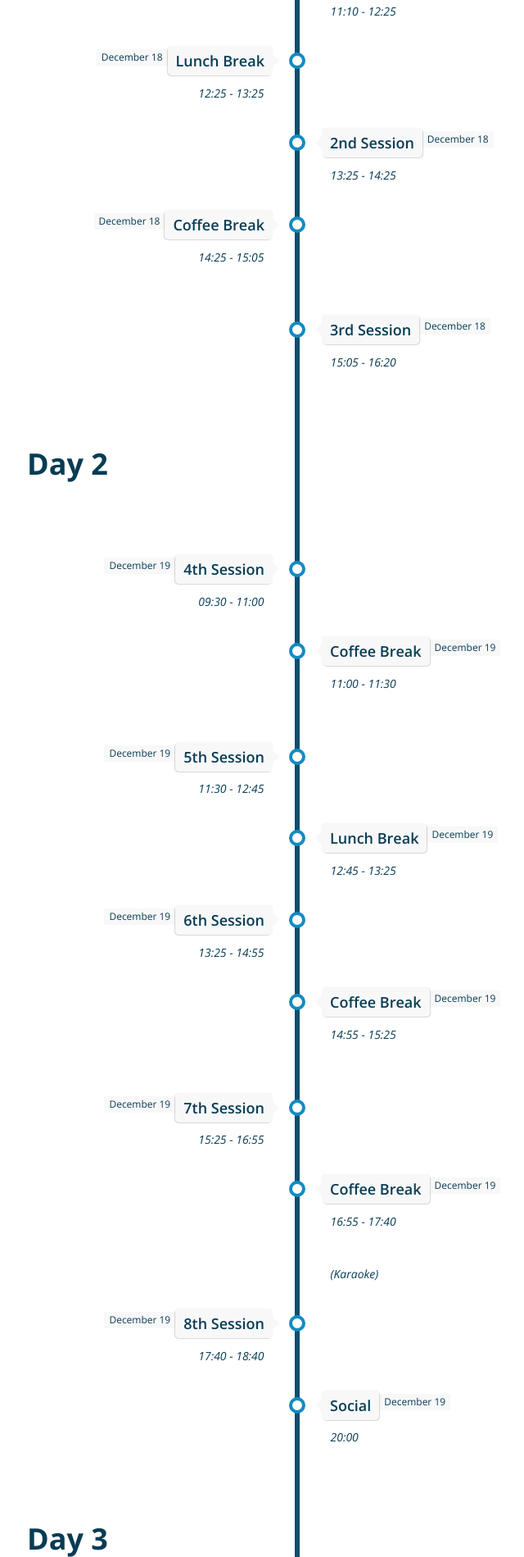
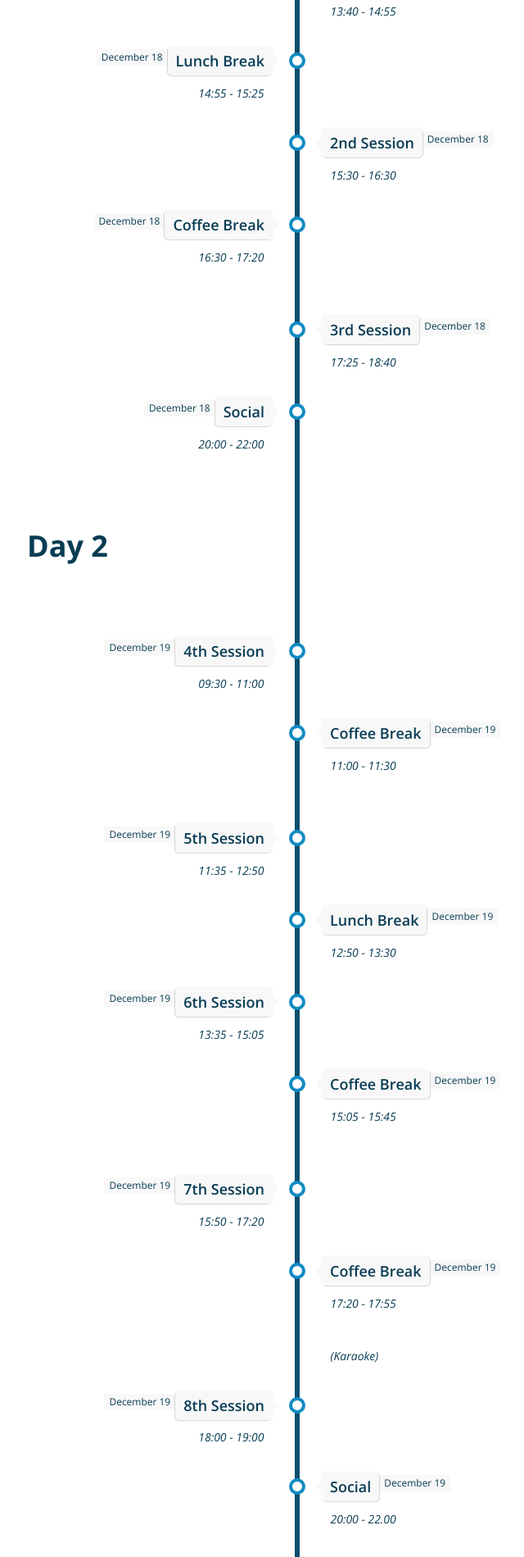
Before and after one commit to selimertoker/namun21.com, a plain HTML site: page embedschedule.html in a window 1280 px wide. Shown: the part 401-2300 px from the top of the page at 82% size, without its empty margins (277-917 px from the left). Drawn offline with nearby package versions, Linux system fonts and the light colour scheme.

Commit message:
Update embedschedule.html

```diff
--- a/embedschedule.html
+++ b/embedschedule.html
@@ -303,7 +303,7 @@
 				<span class="flag">Opening Ceremony</span>
 				<span class="time-wrapper"><span class="time">December 18</span></span>
 			</div>
-			<div class="desc">10:00 - 11:00</div>
+			<div class="desc">11:05 - 12:35</div>
 		</div>
 	</li>
 
@@ -314,7 +314,7 @@
 				<span class="flag">Coffee Break</span>
 				<span class="time-wrapper"><span class="time">December 18</span></span>
 			</div>
-			<div class="desc">11:00 - 11:10</div>
+			<div class="desc">12:35 - 13:35</div>
 			<br>
 		</div>
 	</li>
@@ -326,7 +326,7 @@
 				<span class="flag">1st Session</span>
 				<span class="time-wrapper"><span class="time">December 18</span></span>
 			</div>
-			<div class="desc">11:10 - 12:25</div>
+			<div class="desc">13:40 - 14:55</div>
 		</div>
 	</li>
 
@@ -336,7 +336,7 @@
 				<span class="flag">Lunch Break</span>
 				<span class="time-wrapper"><span class="time">December 18</span></span>
 			</div>
-			<div class="desc">12:25 - 13:25</div>
+			<div class="desc">14:55 - 15:25</div>
 		</div>
 	</li>
 
@@ -346,7 +346,7 @@
 				<span class="flag">2nd Session</span>
 				<span class="time-wrapper"><span class="time">December 18</span></span>
 			</div>
-			<div class="desc">13:25 - 14:25</div>
+			<div class="desc">15:30 - 16:30</div>
 		</div>
 	</li>
 
@@ -356,7 +356,7 @@
 				<span class="flag">Coffee Break</span>
 				<span class="time-wrapper"><span class="time">December 18</span></span>
 			</div>
-			<div class="desc">14:25 - 15:05</div>
+			<div class="desc">16:30 - 17:20</div>
 			<br>
 			<!--<div class="desc">(Karaoke)</div>-->
 		</div>
@@ -367,7 +367,16 @@
 				<span class="flag">3rd Session</span>
 				<span class="time-wrapper"><span class="time">December 18</span></span>
 			</div>
-			<div class="desc">15:05 - 16:20</div>
+			<div class="desc">17:25 - 18:40</div>
+		</div>
+	</li>
+	  <li>
+		<div class="direction-l">
+			<div class="flag-wrapper">
+				<span class="flag">Social</span>
+				<span class="time-wrapper"><span class="time">December 18</span></span>
+			</div>
+			<div class="desc">20:00 - 22:00</div>
 		</div>
 	</li>
 <br>
@@ -404,7 +413,7 @@
 				<span class="flag">5th Session</span>
 				<span class="time-wrapper"><span class="time">December 19</span></span>
 			</div>
-			<div class="desc">11:30 - 12:45</div>
+			<div class="desc">11:35 - 12:50</div>
 		</div>
 	</li>
 
@@ -415,7 +424,7 @@
 				<span class="flag">Lunch Break</span>
 				<span class="time-wrapper"><span class="time">December 19</span></span>
 			</div>
-			<div class="desc">12:45 - 13:25</div>
+			<div class="desc">12:50 - 13:30</div>
 		</div>
 	</li>
 
@@ -425,7 +434,7 @@
 				<span class="flag">6th Session</span>
 				<span class="time-wrapper"><span class="time">December 19</span></span>
 			</div>
-			<div class="desc">13:25 - 14:55</div>
+			<div class="desc">13:35 - 15:05</div>
 		</div>
 	</li>
 
@@ -435,7 +444,7 @@
 				<span class="flag">Coffee Break</span>
 				<span class="time-wrapper"><span class="time">December 19</span></span>
 			</div>
-			<div class="desc">14:55 - 15:25</div>
+			<div class="desc">15:05 - 15:45</div>
 			<br>
 		</div>
 	</li>
@@ -446,7 +455,7 @@
 				<span class="flag">7th Session</span>
 				<span class="time-wrapper"><span class="time">December 19</span></span>
 			</div>
-			<div class="desc">15:25 - 16:55</div>
+			<div class="desc">15:50 - 17:20</div>
 		</div>
 	</li>
   <li>
@@ -455,7 +464,7 @@
 				<span class="flag">Coffee Break</span>
 				<span class="time-wrapper"><span class="time">December 19</span></span>
 			</div>
-			<div class="desc">16:55 - 17:40</div>
+			<div class="desc">17:20 - 17:55</div>
 			<br>
 			<div class="desc">(Karaoke)</div>
 		</div>
@@ -467,7 +476,7 @@
 				<span class="flag">8th Session</span>
 				<span class="time-wrapper"><span class="time">December 19</span></span>
 			</div>
-			<div class="desc">17:40 - 18:40</div>
+			<div class="desc">18:00 - 19:00</div>
 		</div>
 	</li>
   <li>
@@ -476,7 +485,7 @@
 				<span class="flag">Social</span>
 				<span class="time-wrapper"><span class="time">December 19</span></span>
 			</div>
-			<div class="desc">20:00</div>
+			<div class="desc">20:00 - 22.00</div>
 		</div>
 	</li>
 
@@ -514,7 +523,7 @@
 				<span class="flag">10th Session</span>
 				<span class="time-wrapper"><span class="time">December 20</span></span>
 			</div>
-			<div class="desc">11:30 - 13:00</div>
+			<div class="desc">11:35 - 13:05</div>
 		</div>
 	</li>
 
@@ -524,7 +533,7 @@
 				<span class="flag">Lunch Break</span>
 				<span class="time-wrapper"><span class="time">December 20</span></span>
 			</div>
-			<div class="desc">13:00 - 14:15</div>
+			<div class="desc">13:05 - 13:55</div>
 		</div>
 	</li>
 
@@ -534,7 +543,7 @@
 				<span class="flag">11th Session</span>
 				<span class="time-wrapper"><span class="time">December 20</span></span>
 			</div>
-			<div class="desc">14:15 - 15:45</div>
+			<div class="desc">14:00 - 15:30</div>
 		</div>
 	</li>
   <li>
@@ -543,7 +552,7 @@
 				<span class="flag">Coffee Break</span>
 				<span class="time-wrapper"><span class="time">December 20</span></span>
 			</div>
-			<div class="desc">15:45 - 16:20</div>
+			<div class="desc">15:30 - 16:00</div>
 			<br>
 		</div>
 	</li>
@@ -554,7 +563,7 @@
 				<span class="flag">12th Session</span>
 				<span class="time-wrapper"><span class="time">December 20</span></span>
 			</div>
-			<div class="desc">16:30 - 17:15</div>
+			<div class="desc">16:05 - 17:10</div>
 		</div>
 	</li>
   <li>
```
